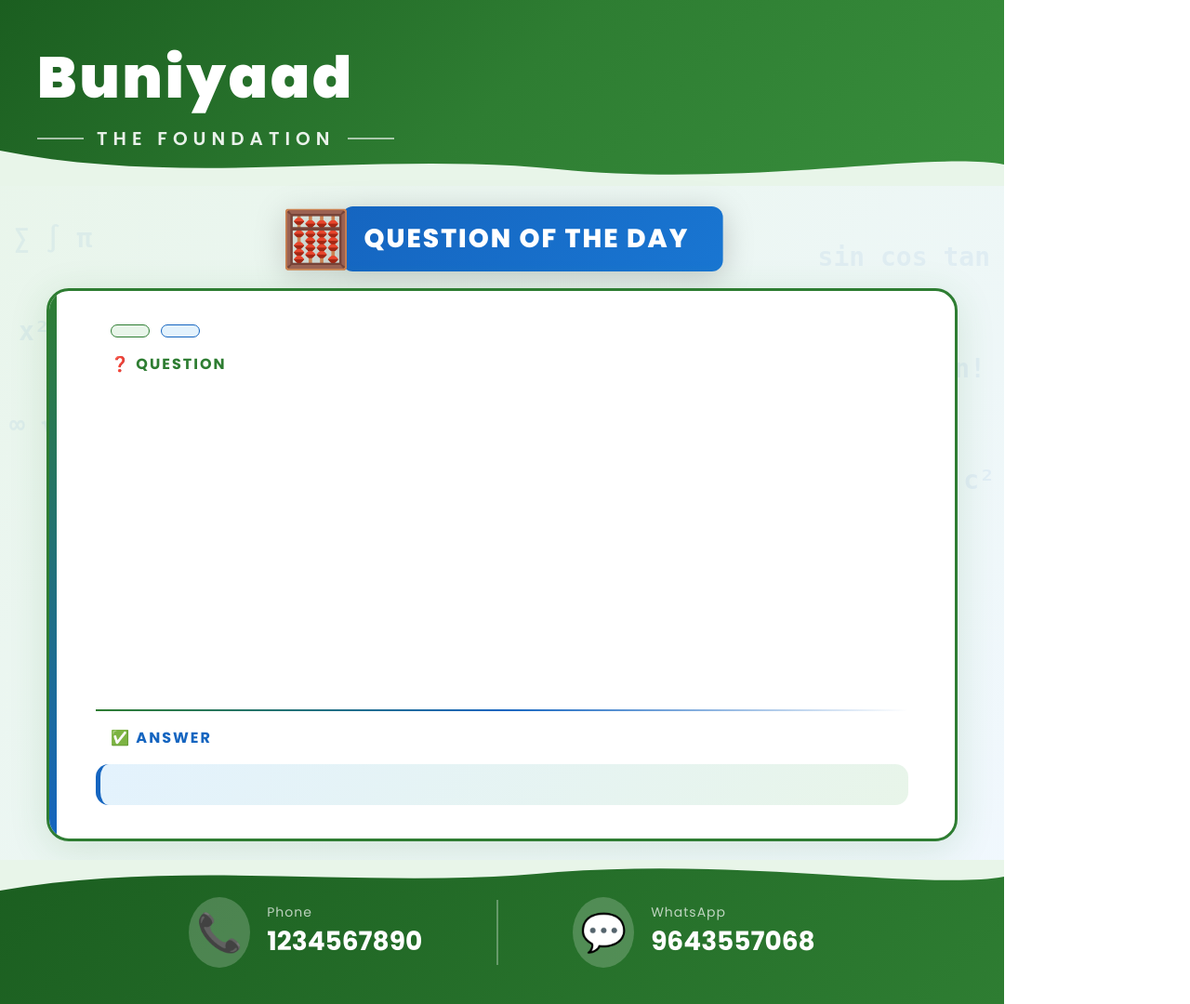
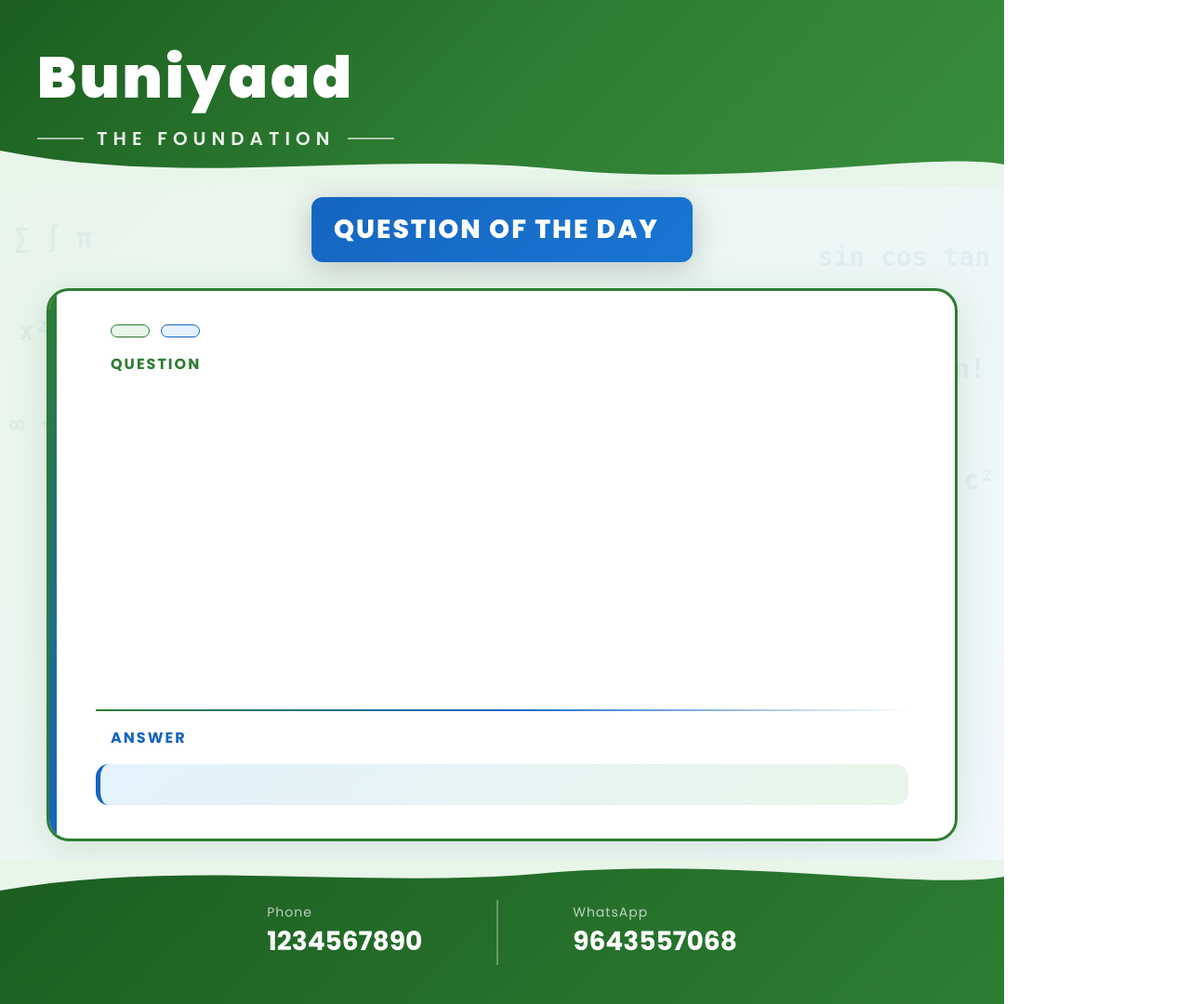
Before and after one commit to uds822/social_media_agent, a Python web app: template backend/templates/question_of_day.html in a window 1280 px wide. Shown: the whole page at 93% size. Run offline with Jinja, Linux system fonts and the light colour scheme; the template is opened without the code that fills it, so the values that code supplies are empty.

Commit message:
Remove emoji from question and answer labels

```diff
--- a/backend/templates/question_of_day.html
+++ b/backend/templates/question_of_day.html
@@ -73,7 +73,6 @@
   </div>
 
   <div class="badge-row">
-    <span class="badge-icon">🧮</span>
     <div class="badge">QUESTION OF THE DAY</div>
   </div>
 
@@ -82,10 +81,10 @@
       <div class="meta-pill">{{CLASS_LEVEL}}</div>
       <div class="meta-pill blue">{{SUBJECT}}</div>
     </div>
-    <div class="q-label">❓ QUESTION</div>
+    <div class="q-label">QUESTION</div>
     <div class="question">{{QUESTION}}</div>
     <div class="divider"></div>
-    <div class="a-label">✅ ANSWER</div>
+    <div class="a-label">ANSWER</div>
     <div class="answer-box">
       <div class="answer">{{ANSWER}}</div>
       <div class="answer-note">{{EXPLANATION}}</div>
@@ -93,9 +92,9 @@
   </div>
 
   <div class="footer">
-    <div class="footer-contact"><span class="footer-icon">📞</span><div class="footer-info"><div class="footer-label">Phone</div><div class="footer-number">1234567890</div></div></div>
+    <div class="footer-contact"><div class="footer-info"><div class="footer-label">Phone</div><div class="footer-number">1234567890</div></div></div>
     <div class="footer-divider"></div>
-    <div class="footer-contact"><span class="footer-icon">💬</span><div class="footer-info"><div class="footer-label">WhatsApp</div><div class="footer-number">9643557068</div></div></div>
+    <div class="footer-contact"><div class="footer-info"><div class="footer-label">WhatsApp</div><div class="footer-number">9643557068</div></div></div>
   </div>
 </div>
 </body>
```
